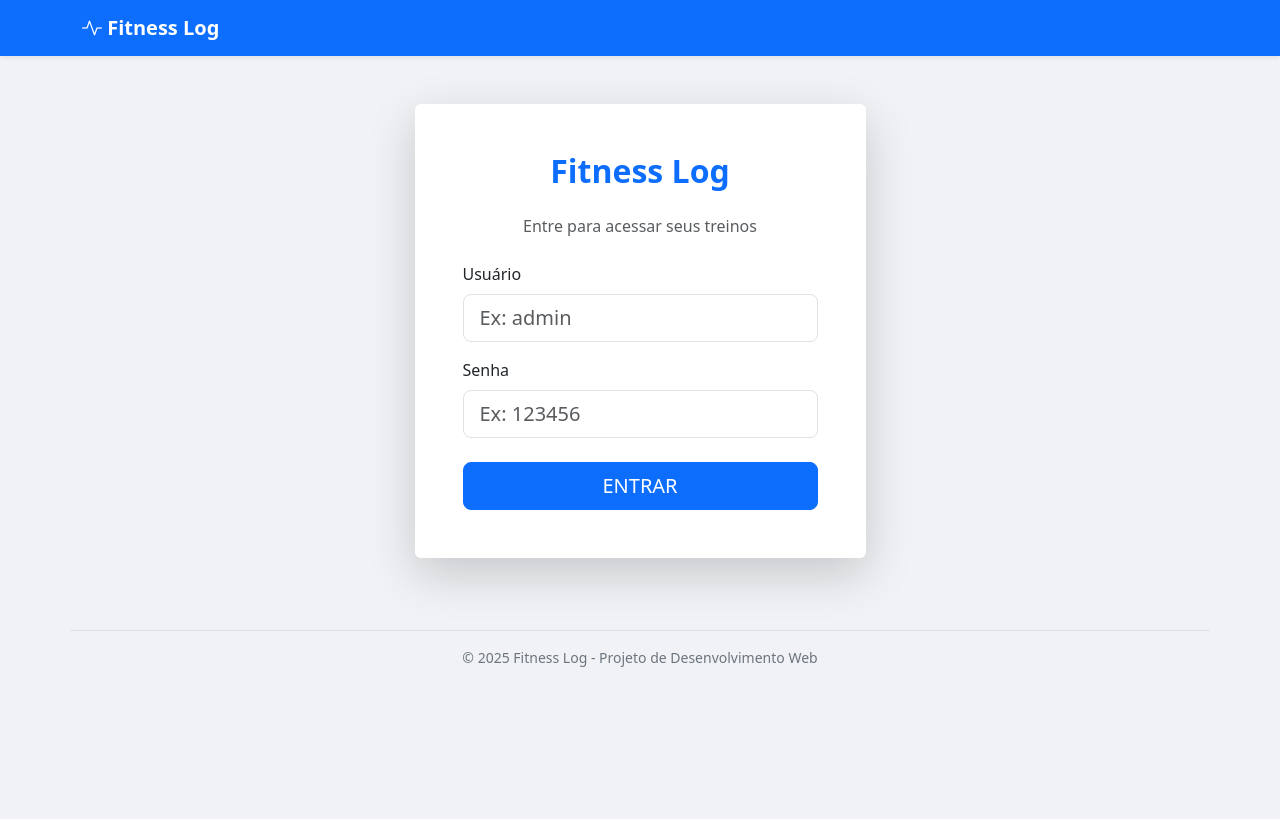
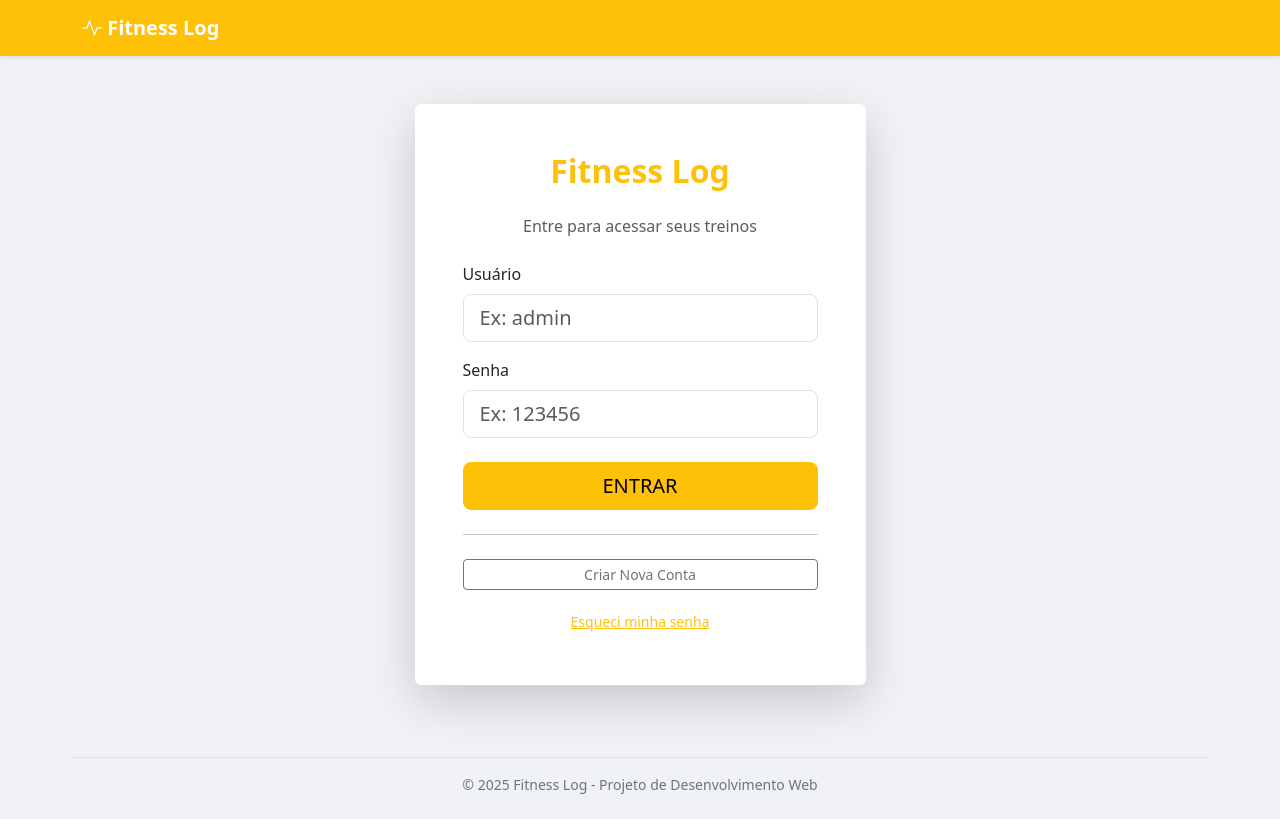
Before and after one commit to milenabmota/Fitness-Log, a PHP site: page / in a window 1280 px wide. Before the commit the page ends 667 px from the top, so only its background shows below. Run offline with PHP 8.4, Linux system fonts and the light colour scheme.

Commit message:
cor do site, cadastro e redefinir senha na tela de login

```diff
--- a/includes/header.php
+++ b/includes/header.php
@@ -1,4 +1,5 @@
 <?php
+session_start();
 // Define o caminho base para que os links funcionem de qualquer pasta
 $caminho = (basename(getcwd()) == 'fitness_log') ? '' : '../';
 ?>
@@ -16,7 +17,7 @@ $caminho = (basename(getcwd()) == 'fitness_log') ? '' : '../';
     </style>
 </head>
 <body>
-    <nav class="navbar navbar-expand-lg navbar-dark bg-primary shadow-sm">
+    <nav class="navbar navbar-expand-lg navbar-dark bg-warning shadow-sm">
         <div class="container">
             <a class="navbar-brand fw-bold" href="<?php echo $caminho; ?>index.php">
                 <i class="bi bi-activity"></i> Fitness Log
@@ -36,7 +37,7 @@ $caminho = (basename(getcwd()) == 'fitness_log') ? '' : '../';
                         </li>
                         <?php if (isset($_SESSION['usuario_nivel']) && $_SESSION['usuario_nivel'] == 'Admin'): ?>
                             <li class="nav-item">
-                                <a class="nav-link text-warning" href="<?php echo $caminho; ?>usuarios.php">Gerenciar Usuários</a> <!-- Admin only -->
+                                <a class="nav-link" href="<?php echo $caminho; ?>usuarios.php">Gerenciar Usuários</a> <!-- Admin only -->
                             </li>
                         <?php endif; ?>
                     <?php endif; ?>
@@ -48,7 +49,7 @@ $caminho = (basename(getcwd()) == 'fitness_log') ? '' : '../';
                             <span class="nav-link text-light">Olá, <strong><?php echo htmlspecialchars($_SESSION['usuario_logado']); ?></strong></span>
                         </li>
                         <li class="nav-item">
-                            <a href="<?php echo $caminho; ?>processa.php?acao=logout" class="btn btn-sm btn-danger mt-1">Sair</a>
+                            <a href="processa.php?acao=logout" class="btn btn-sm btn-danger mt-1">Sair</a>
                         </li>
                     <?php endif; ?>
                 </ul>
--- a/index.php
+++ b/index.php
@@ -64,7 +64,7 @@ if (isset($_SESSION['usuario_logado'])):
 
     <div class="d-flex justify-content-between align-items-center mb-4">
         <h2>Meu Diário de Treinos</h2>
-        <a href="treinos_cadastrar.php" class="btn btn-success btn-lg shadow-sm">
+        <a href="treinos_cadastrar.php" class="btn btn-warning btn-lg shadow-sm">
             <i class="bi bi-plus-circle"></i> Registrar Treino
         </a>
     </div>
@@ -77,7 +77,7 @@ if (isset($_SESSION['usuario_logado'])):
                     <input type="date" name="filtro_data" class="form-control" value="<?= $filtro_data ?>">
                 </div>
                 <div class="col-auto">
-                    <button type="submit" class="btn btn-primary">
+                    <button type="submit" class="btn btn-warning">
                         <i class="bi bi-search"></i> Buscar
                     </button>
                     <?php if ($filtro_data): ?>
@@ -94,7 +94,7 @@ if (isset($_SESSION['usuario_logado'])):
         <div class="card shadow-sm border-0">
             <div class="table-responsive">
                 <table class="table table-hover align-middle mb-0">
-                    <thead class="table-primary text-white">
+                    <thead class="table-warning text-white">
                         <tr>
                             <th>Data</th>
                             <th>Exercício</th>
@@ -115,7 +115,7 @@ if (isset($_SESSION['usuario_logado'])):
                         ?>
                             <tr>
                                 <td><?= date('d/m/Y', strtotime($treino['data_treino'])); ?></td>
-                                <td class="fw-bold text-primary">
+                                <td class="fw-bold text-warning">
                                     <?= htmlspecialchars($treino['nome_exercicio']); ?>
                                 </td>
                                 <td><?= $treino['duracao_minutos']; ?> min</td>
@@ -138,7 +138,7 @@ if (isset($_SESSION['usuario_logado'])):
                     <tfoot class="table-light fw-bold">
                         <tr>
                             <td colspan="2" class="text-end text-uppercase">Totais:</td>
-                            <td class="text-primary"><?= $total_minutos_acumulado; ?> min</td>
+                            <td class="text-warning"><?= $total_minutos_acumulado; ?> min</td>
                             <td class="text-danger fs-5"><?= number_format($total_calorias_acumulado, 0, ',', '.'); ?> kcal</td>
                             <td colspan="2"></td>
                         </tr>
@@ -172,7 +172,7 @@ if (isset($_SESSION['usuario_logado'])):
         <div class="col-md-5">
             <div class="card shadow-lg border-0">
                 <div class="card-body p-5">
-                    <h2 class="text-center mb-4 fw-bold text-primary">Fitness Log</h2>
+                    <h2 class="text-center mb-4 fw-bold text-warning">Fitness Log</h2>
                     <p class="text-center text-muted mb-4">Entre para acessar seus treinos</p>
                     <form action="processa.php" method="POST">
                         <input type="hidden" name="acao" value="login">
@@ -185,9 +185,14 @@ if (isset($_SESSION['usuario_logado'])):
                             <input type="password" name="senha" class="form-control form-control-lg" required placeholder="Ex: 123456">
                         </div>
                         <div class="d-grid gap-2 mt-4">
-                            <button type="submit" class="btn btn-primary btn-lg">ENTRAR</button>
+                            <button type="submit" class="btn btn-warning btn-lg">ENTRAR</button>
                         </div>
                     </form>
+                    <hr class="my-4">
+                    <div class="text-center">
+                        <a href="usuarios_cadastrar.php" class="btn btn-sm btn-outline-secondary w-100 mb-3">Criar Nova Conta</a>
+                        <a href="redefinir_senha.php" class="btn btn-sm btn-link text-warning">Esqueci minha senha</a>
+                    </div>
                 </div>
             </div>
         </div>
--- a/tipos_novo.php
+++ b/tipos_novo.php
@@ -6,7 +6,7 @@ include 'includes/header.php';
 
 <div class="row justify-content-center">
     <div class="col-md-6">
-        <h2 class="mb-4 text-primary"><i class="bi bi-plus-circle-dotted"></i> Novo Exercício</h2>
+        <h2 class="mb-4 text-warning"><i class="bi bi-plus-circle-dotted"></i> Novo Exercício</h2>
 
         <div class="card shadow-sm">
             <div class="card-body p-4">
@@ -26,7 +26,7 @@ include 'includes/header.php';
 
                     <div class="d-grid gap-2 d-md-flex justify-content-md-end mt-4">
                         <a href="treinos_cadastrar.php" class="btn btn-secondary me-md-2">Cancelar</a>
-                        <button type="submit" class="btn btn-primary">Salvar e Voltar</button>
+                        <button type="submit" class="btn btn-warning">Salvar e Voltar</button>
                     </div>
                 </form>
             </div>
--- a/treinos_cadastrar.php
+++ b/treinos_cadastrar.php
@@ -15,7 +15,7 @@ include 'includes/header.php';
 
 <div class="row justify-content-center">
     <div class="col-md-8">
-        <h1 class="mb-4 text-primary"><i class="bi bi-stopwatch"></i> Registrar Novo Treino</h1>
+        <h1 class="mb-4 text-warning"><i class="bi bi-stopwatch"></i> Registrar Novo Treino</h1>
 
         <?php if (isset($_GET['erro'])): ?>
             <div class="alert alert-danger">
@@ -66,7 +66,7 @@ include 'includes/header.php';
 
                     <div class="d-grid gap-2 d-md-flex justify-content-md-end mt-4">
                         <a href="index.php" class="btn btn-secondary me-md-2">Cancelar</a>
-                        <button type="submit" class="btn btn-success btn-lg px-5">Salvar Treino</button>
+                        <button type="submit" class="btn btn-warning btn-lg px-5">Salvar Treino</button>
                     </div>
                 </form>
             </div>
```
Also changed, not shown: processa.php (+42 -2 lines), redefinir_senha.php (added, +45 -0 lines), usuarios_cadastrar.php (+7 -6 lines).
